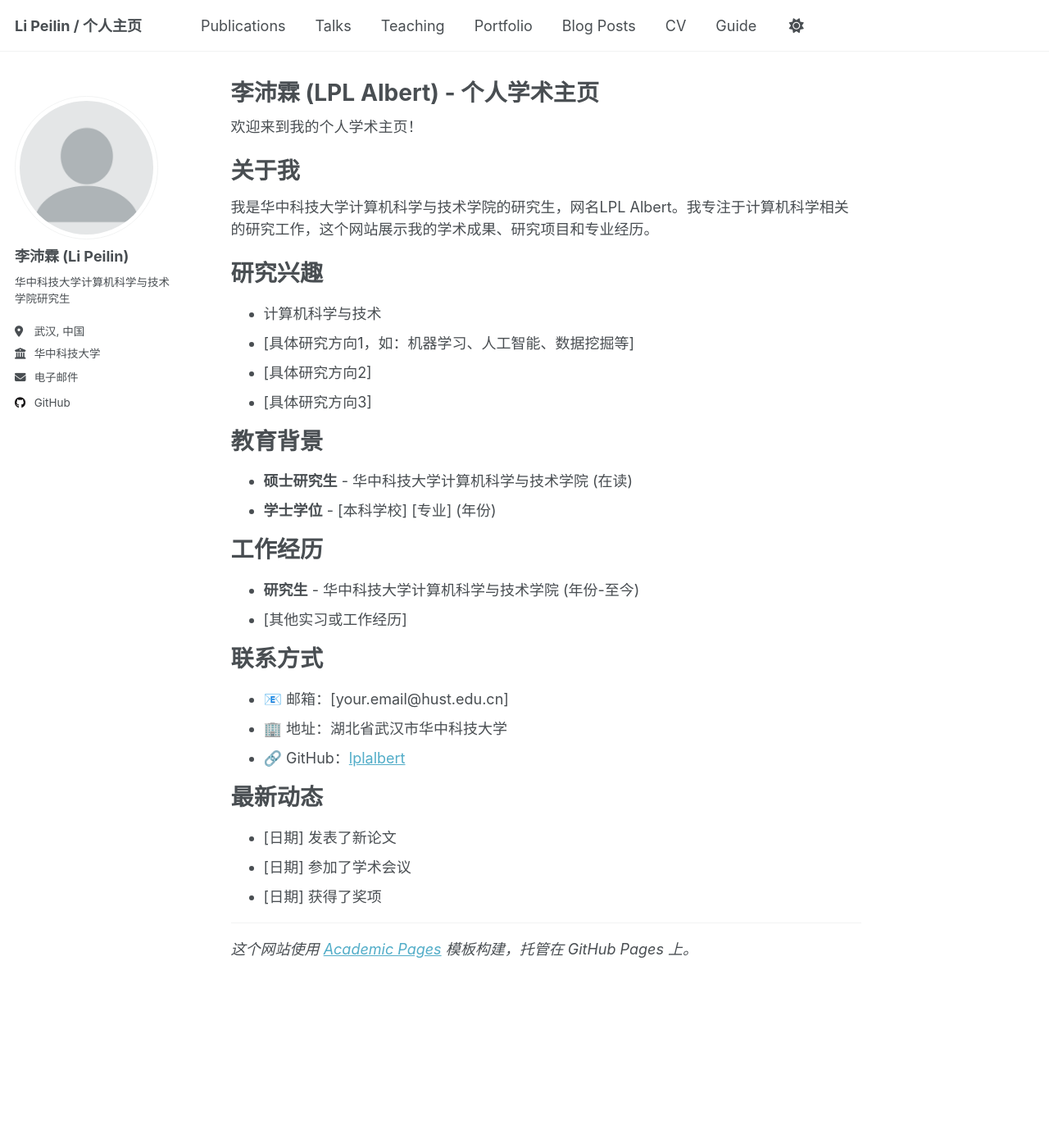
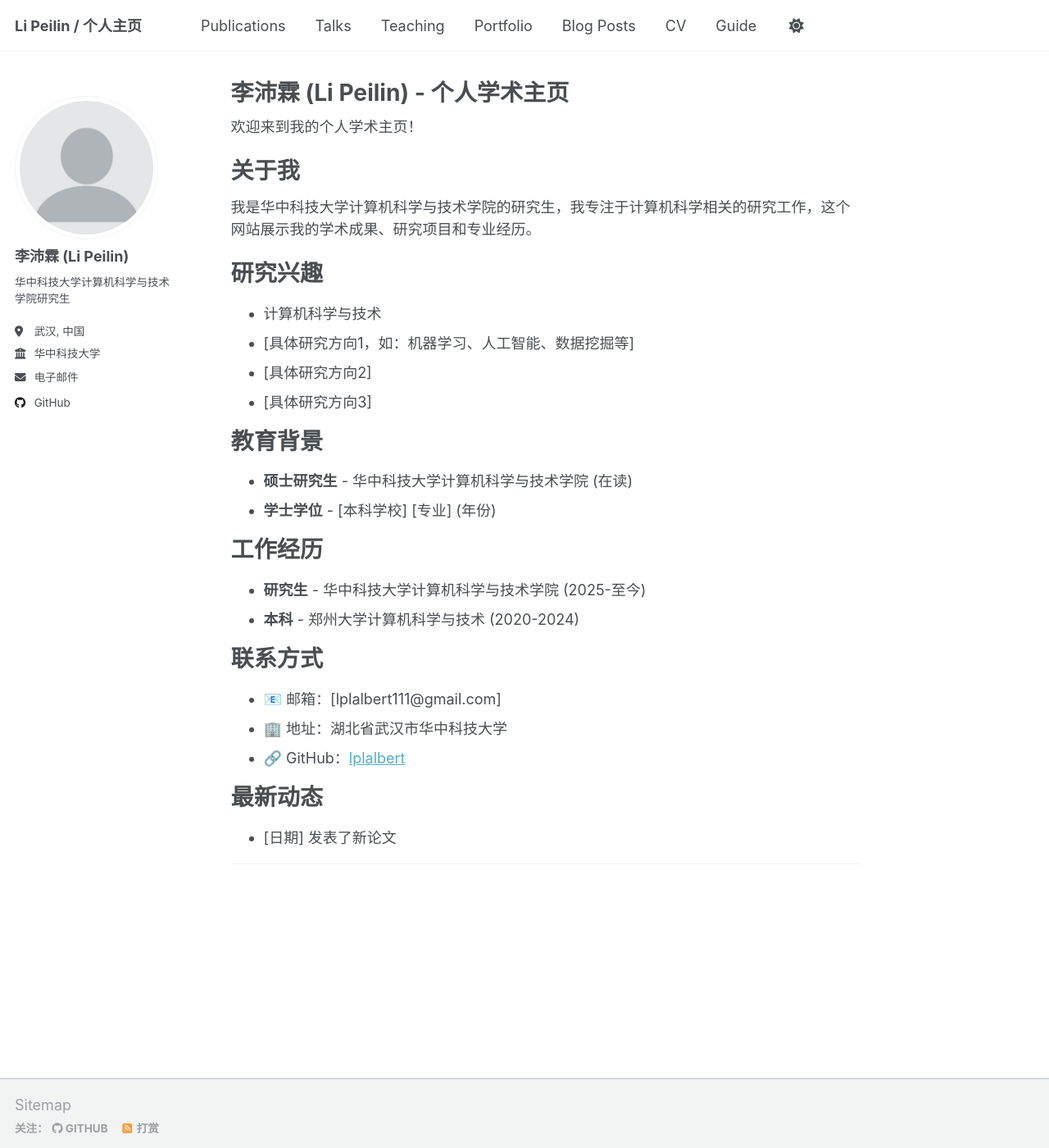
Before and after one commit to lplalbert/lplalbert.github.io, a Jekyll site: the page built from _pages/about.md, in a window 1280 px wide and 1400 px high. Shown: the whole window at 82% size. Built offline with Jekyll 4.4.1, drawn with Linux system fonts in a browser that asks for light colours; a script that is not in the unit is left out.

Commit message:
初始化个人主页：添加李沛霖的个人信息和示例内容

```diff
--- a/_pages/about.md
+++ b/_pages/about.md
@@ -1,6 +1,6 @@
 ---
 permalink: /
-title: "李沛霖 (LPL Albert) - 个人学术主页"
+title: "李沛霖 (Li Peilin) - 个人学术主页"
 author_profile: true
 redirect_from:
   - /about/
@@ -11,7 +11,7 @@ redirect_from:
 
 关于我
 ======
-我是华中科技大学计算机科学与技术学院的研究生，网名LPL Albert。我专注于计算机科学相关的研究工作，这个网站展示我的学术成果、研究项目和专业经历。
+我是华中科技大学计算机科学与技术学院的研究生，我专注于计算机科学相关的研究工作，这个网站展示我的学术成果、研究项目和专业经历。
 
 研究兴趣
 ======
@@ -27,21 +27,19 @@ redirect_from:
 
 工作经历
 ======
-- **研究生** - 华中科技大学计算机科学与技术学院 (年份-至今)
-- [其他实习或工作经历]
+- **研究生** - 华中科技大学计算机科学与技术学院 (2025-至今)
+- **本科** - 郑州大学计算机科学与技术 (2020-2024)
 
 联系方式
 ======
-- 📧 邮箱：[your.email@hust.edu.cn]
+- 📧 邮箱：[lplalbert111@gmail.com]
 - 🏢 地址：湖北省武汉市华中科技大学
 - 🔗 GitHub：[lplalbert](https://github.com/lplalbert)
 
 最新动态
 ======
 - [日期] 发表了新论文
-- [日期] 参加了学术会议
-- [日期] 获得了奖项
 
 ---
 
-*这个网站使用 [Academic Pages](https://github.com/academicpages/academicpages.github.io) 模板构建，托管在 GitHub Pages 上。*
+<!-- *这个网站使用 [Academic Pages](https://github.com/academicpages/academicpages.github.io) 模板构建，托管在 GitHub Pages 上。* -->
```
